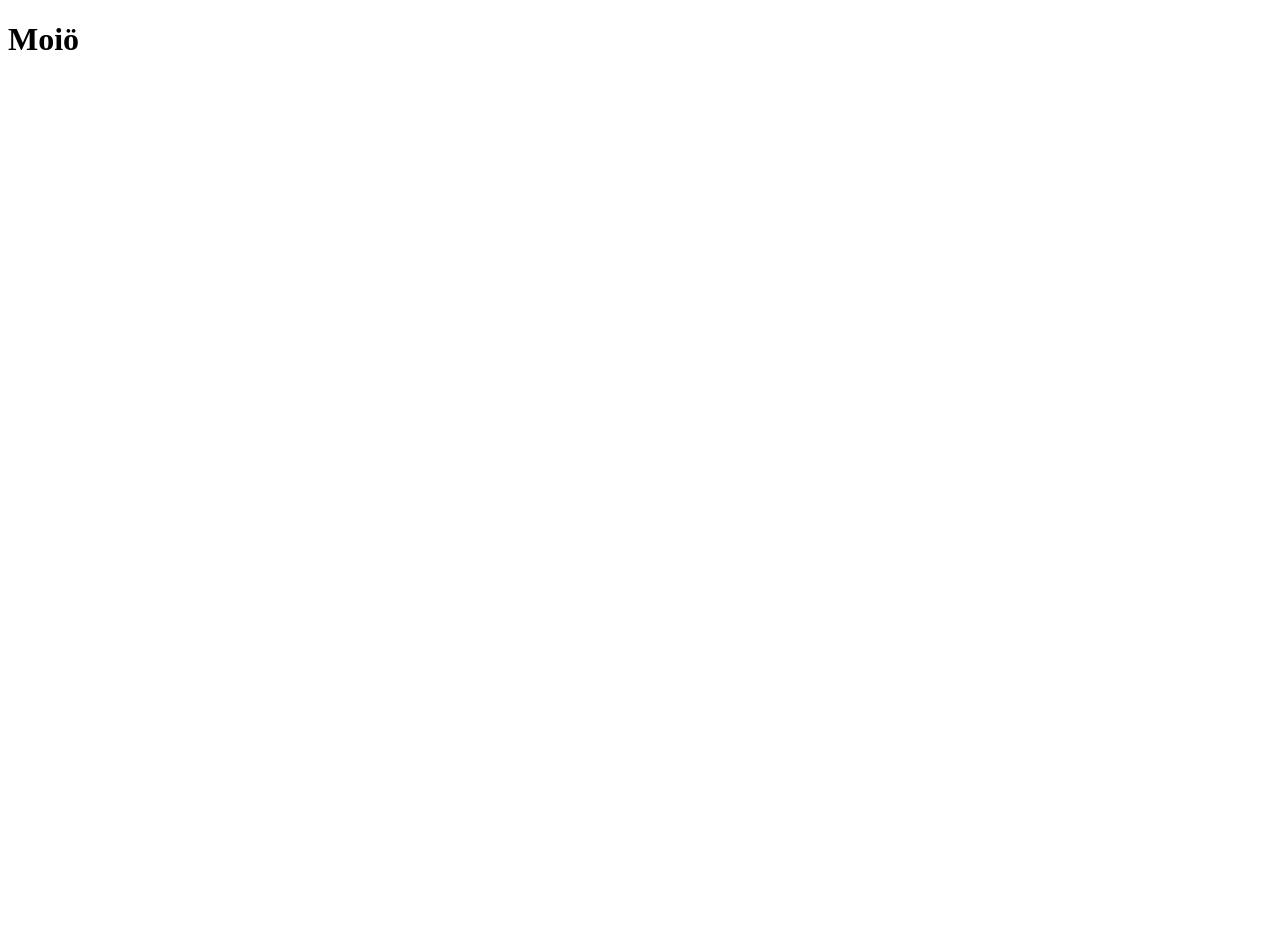
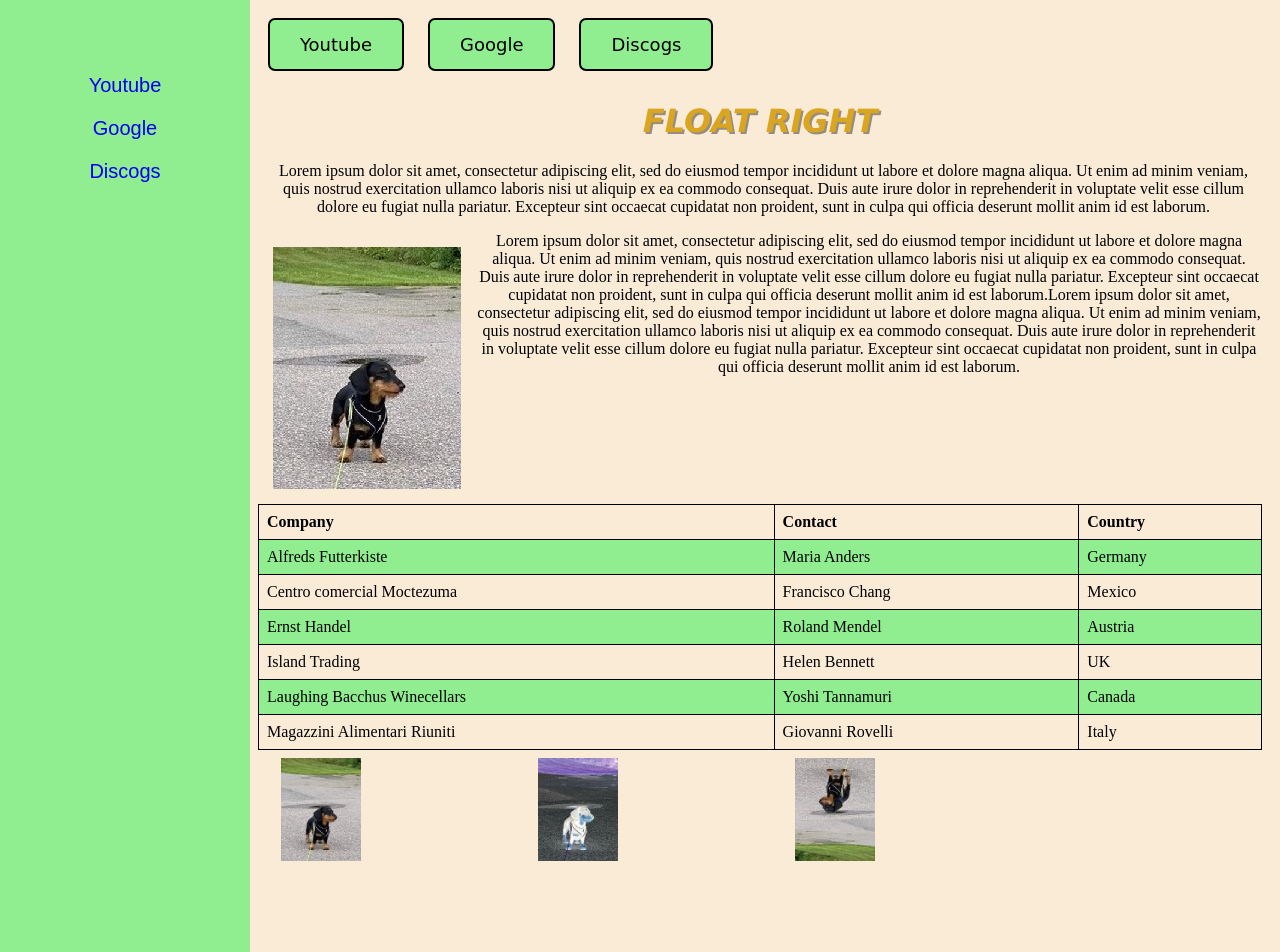
Before and after one commit to jasuhelsinki/jasuhelsinki.github.io, a plain HTML site: page index.html in a window 1280 px wide. Shown: the top 952 px of the page. Before the commit the page ends 800 px from the top, so only its background shows below. Drawn offline with Linux system fonts and the light colour scheme.

Commit message:
palautettava

```diff
--- a/index.html
+++ b/index.html
@@ -1,10 +1,84 @@
 <!DOCTYPE html>
 <html>
 <head>
-    <meta charset="UTF-8" />
+    <meta name="viewport" content="width=device-width, initial-scale=1.0">
+    <meta charset="UTF-8">
     <title>Oppimistehtävä 1</title>
+    <link rel="stylesheet" href="style.css">
 </head>
 <body>
-    <h1>Moiö</h1>
+    <aside class="sidebar">
+        <a href="https://www.youtube.com">Youtube</a>
+        <a href="https://www.google.com">Google</a>
+        <a href="https://www.discogs.com">Discogs</a>
+    </aside>
+
+    <nav>
+        <button onclick="document.location='https://www.youtube.com'">Youtube</button>
+        <button onclick="document.location='https://www.google.com'">Google</button>
+        <button onclick="document.location='https://www.discogs.com'">Discogs</button>
+    </nav>
+
+
+        <h1>Float Right</h1>
+
+        <p>Lorem ipsum dolor sit amet, consectetur adipiscing elit, sed do eiusmod tempor incididunt ut labore et dolore magna aliqua. Ut enim ad minim veniam, quis nostrud exercitation ullamco laboris nisi ut aliquip ex ea commodo consequat. Duis aute irure dolor in reprehenderit in voluptate velit esse cillum dolore eu fugiat nulla pariatur. Excepteur sint occaecat cupidatat non proident, sunt in culpa qui officia deserunt mollit anim id est laborum.</p>
+
+        <img src="vinssi.jpg">
+
+        <p class="leipateksti">Lorem ipsum dolor sit amet, consectetur adipiscing elit, sed do eiusmod tempor incididunt ut labore et dolore magna aliqua. Ut enim ad minim veniam, quis nostrud exercitation ullamco laboris nisi ut aliquip ex ea commodo consequat. Duis aute irure dolor in reprehenderit in voluptate velit esse cillum dolore eu fugiat nulla pariatur. Excepteur sint occaecat cupidatat non proident, sunt in culpa qui officia deserunt mollit anim id est laborum.Lorem ipsum dolor sit amet, consectetur adipiscing elit, sed do eiusmod tempor incididunt ut labore et dolore magna aliqua. Ut enim ad minim veniam, quis nostrud exercitation ullamco laboris nisi ut aliquip ex ea commodo consequat. Duis aute irure dolor in reprehenderit in voluptate velit esse cillum dolore eu fugiat nulla pariatur. Excepteur sint occaecat cupidatat non proident, sunt in culpa qui officia deserunt mollit anim id est laborum.</p>
+
+        <div>
+            <table>
+            <tr>
+              <th>Company</th>
+              <th>Contact</th>
+              <th>Country</th>
+            </tr>
+            <tr>
+              <td>Alfreds Futterkiste</td>
+              <td>Maria Anders</td>
+              <td>Germany</td>
+            </tr>
+            <tr>
+              <td>Centro comercial Moctezuma</td>
+              <td>Francisco Chang</td>
+              <td>Mexico</td>
+            </tr>
+            <tr>
+              <td>Ernst Handel</td>
+              <td>Roland Mendel</td>
+              <td>Austria</td>
+            </tr>
+            <tr>
+              <td>Island Trading</td>
+              <td>Helen Bennett</td>
+              <td>UK</td>
+            </tr>
+            <tr>
+              <td>Laughing Bacchus Winecellars</td>
+              <td>Yoshi Tannamuri</td>
+              <td>Canada</td>
+            </tr>
+            <tr>
+              <td>Magazzini Alimentari Riuniti</td>
+              <td>Giovanni Rovelli</td>
+              <td>Italy</td>
+            </tr>
+          </table>
+        </div>
+
+        <div class="row">
+          <div class="column">
+            <a href="1.jpg" target="_blank"><img src="1.jpg"></a>
+          </div>
+          <div class="column">
+            <a href="2.jpg" target="_blank"><img src="2.jpg"></a>
+          </div>
+          <div class="column">
+            <a href="3.jpg" target="_blank"><img src="3.jpg"></a>
+            </div>
+        </div>
+
 </body>
 </html>
--- /dev/null
+++ b/style.css
@@ -0,0 +1,126 @@
+h1 {
+    text-align: center;
+    font-family:Verdana, Geneva, Tahoma, sans-serif;
+    font-style: italic;
+    color: goldenrod;
+    text-shadow: 2px 2px 0 rgba(0,0,0,0.4);
+    text-transform: uppercase;
+}
+
+img {
+    float: left;
+    margin: 15px;
+}
+
+body {
+    background-color:antiquewhite;
+    padding-left: 250px;
+    padding-right: 10px;
+}
+
+p {
+    text-align: center;
+    padding-left: 7px;
+}
+
+.sidebar {
+    background-color: lightgreen;
+    position: absolute;
+    top: 0;
+    left: 0;
+    padding: 5px;
+    padding-top: 5%;
+    width: 240px;
+    height: 200vh;
+    text-align: center;
+    font-size: 20px;
+    font-family: Arial, Helvetica, sans-serif;
+}
+
+.sidebar a {
+    display: block;
+    text-decoration: none;
+    padding: 10px;
+}
+
+button {
+    background-color: lightgreen;
+    border-radius: 7px;
+    border-color: black;
+    color: black;
+    padding: 14px 30px;
+    margin: 10px;
+    text-align: center;
+    text-decoration: none;
+    display: inline-block;
+    font-size: 18px;
+    font-family: cursive;
+    border-style: solid;
+
+  }
+
+  button:hover {
+    background-color: lightseagreen;
+  }
+
+  table {
+    font-family:'Times New Roman', Times, serif;
+    border-collapse: collapse;
+    width: 100%;
+  }
+
+  td, th {
+    border: 1px solid black;
+    text-align: left;
+    padding: 8px;
+  }
+
+  tr:nth-child(even) {
+    background-color: lightgreen;
+  }
+
+  .row {
+    display: flex;
+    flex-wrap: wrap;
+    padding: 0 4px;
+  }
+
+  /* Create four equal columns that sits next to each other */
+  .column {
+    flex: 25%;
+    max-width: 25%;
+    padding: 0 4px;
+  }
+
+  .column img {
+    margin-top: 8px;
+    vertical-align: middle;
+    width: 100%;
+    max-width: 80px;
+  }
+
+
+
+  /* Responsive layout - makes the two columns stack on top of each other instead of next to each other */
+  @media screen and (max-width: 600px) {
+    .column {
+      flex: 100%;
+      max-width: 100%;
+    }
+    .sidebar {
+        width: 70px;
+        height: 100%;
+        font-size: 14px;
+        background-color:antiquewhite;
+    }
+    .sidebar a {
+        display: inline-block;
+        background-color: lightgreen;
+        border-radius: 5px;
+        margin-bottom: 3px;
+        color: goldenrod;
+    }
+    body {
+        padding-left: 80px;
+    }
+  }
```
Also changed, not shown: 1.jpg (added), 2.jpg (added), 3.jpg (added), vinssi.jpg (added).
